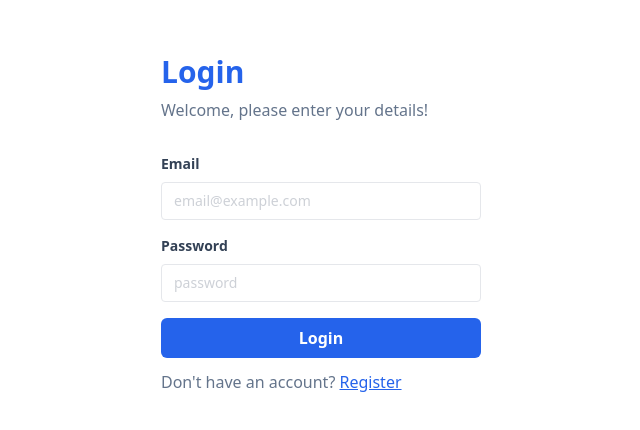
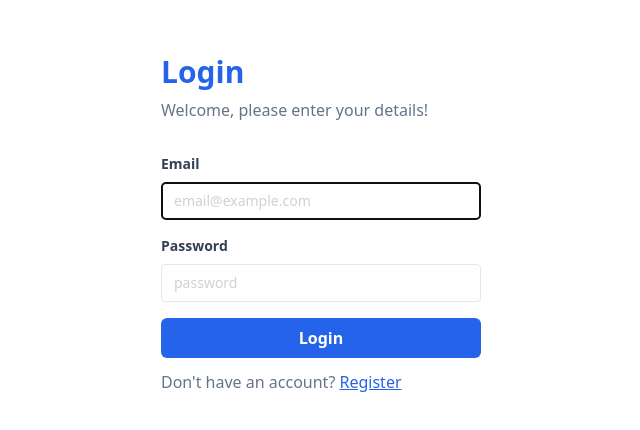
Before and after one commit to zaazxz/learn-react, a React (Vite) app: page /login in a window 1280 px wide. Shown: the part 176-606 px from the top of the page, without its empty margins (319-959 px from the left). Built offline with nearby package versions, Linux system fonts and the light colour scheme.

Commit message:
feat [react] : useRef()

```diff
--- a/src/Pages/products.jsx
+++ b/src/Pages/products.jsx
@@ -1,4 +1,4 @@
-import { useState, React, useEffect } from 'react';
+import { useState, React, useEffect, useRef } from 'react';
 import CardProduct from '../components/Fragments/CardProduct';
 import Button from '../components/Elements/Button/Index';
 import Counter from '../components/Fragments/Counter';
@@ -81,7 +81,24 @@ const ProductsPage = () => {
 
     }
 
-    // const
+    // useRef
+    const cartRef = useRef(JSON.parse(localStorage.getItem('cart')) || []);
+
+    const handleAddToCartRef = (id) => {
+        cartRef.current = [...cartRef.current, {id, qty: 1}];
+        localStorage.setItem('cart', JSON.stringify(cartRef.current));
+    }
+
+    const totalPriceRef = useRef(null);
+
+    // TODO : Hidden Total Cart if Cart Empty
+    useEffect(() => {
+        if(cart.length > 0) {
+            totalPriceRef.current.style.display = 'table-row';
+        } else {
+            totalPriceRef.current.style.display = 'none';
+        }
+    }, [cart])
 
     return (
         <>
@@ -132,7 +149,7 @@ const ProductsPage = () => {
                             })}
 
                             {/* Total */}
-                            <tr className='font-bold'>
+                            <tr className='font-bold' ref={totalPriceRef}>
                                 <td colSpan={3}>Total Price</td>
                                 <td>{totalPrice.toLocaleString('id-ID', { style: 'currency', currency: 'IDR' })}</td>
                             </tr>
--- a/src/components/Elements/Input/Index.jsx
+++ b/src/components/Elements/Input/Index.jsx
@@ -1,14 +1,14 @@
-import React from 'react'
+import React, { forwardRef } from 'react'
 import Label from './Label'
 import Input from './Input'
 
-const InputForm = (props) => {
+const InputForm = forwardRef((props, ref) => {
     return (
         <div className="mb-4">
             <Label htmlfor={props.id} >{props.title}</Label>
-            <Input type={props.type} placeholder={props.placeholder} id={props.id} />
+            <Input type={props.type} placeholder={props.placeholder} id={props.id} ref={ref} />
         </div>
     )
-}
+});
 
 export default InputForm
--- a/src/components/Elements/Input/Input.jsx
+++ b/src/components/Elements/Input/Input.jsx
@@ -1,14 +1,14 @@
-import React from "react";
+import React, { forwardRef } from "react";
 
-const Input = (props) => {
+const Input = forwardRef((props, ref) => {
     return (
         <input
         type={props.type}
         className="text-sm border rounded w-full py-2 px-3 text-slate-700 placeholder:opacity-50"
         id={props.id}
         placeholder={props.placeholder}
-        />
+        ref={ref} />
     );
-};
+});
 
 export default Input;
--- a/src/components/Fragments/FormLogin.jsx
+++ b/src/components/Fragments/FormLogin.jsx
@@ -1,4 +1,4 @@
-import React from 'react'
+import React, { useEffect, useRef } from 'react'
 import InputForm from '../Elements/Input/Index.jsx'
 import Button from '../Elements/Button/Index.jsx'
 
@@ -25,10 +25,16 @@ const FormLogin = () => {
         // console.log('you hit the login button!');
     }
 
+    const emailRef = useRef();
+
+    useEffect(() => {
+        emailRef.current.focus();
+    }, []);
+
     return (
         <form onSubmit={HandleLogin}>
-            <InputForm title="Email" type="email" placeholder="email@example.com" id="email" />
-            <InputForm title="Password" type="password" placeholder="password" id="password" />
+            <InputForm title="Email" type="email" placeholder="email@example.com" id="email" ref={emailRef}/>
+            <InputForm title="Password" type="password" placeholder="password" id="password"/>
             <Button classname="bg-blue-600 w-full" type="submit">Login</Button>
         </form>
     )
```
